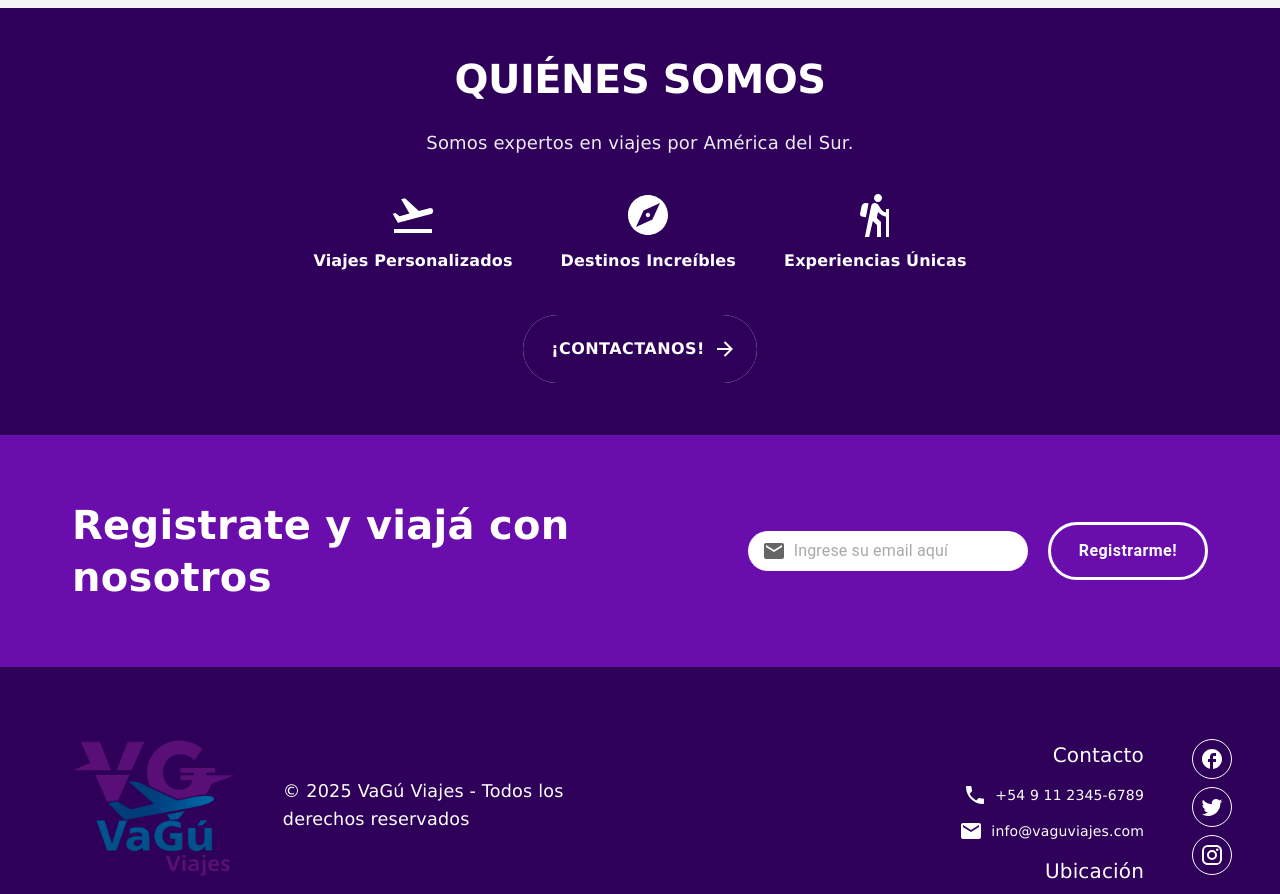
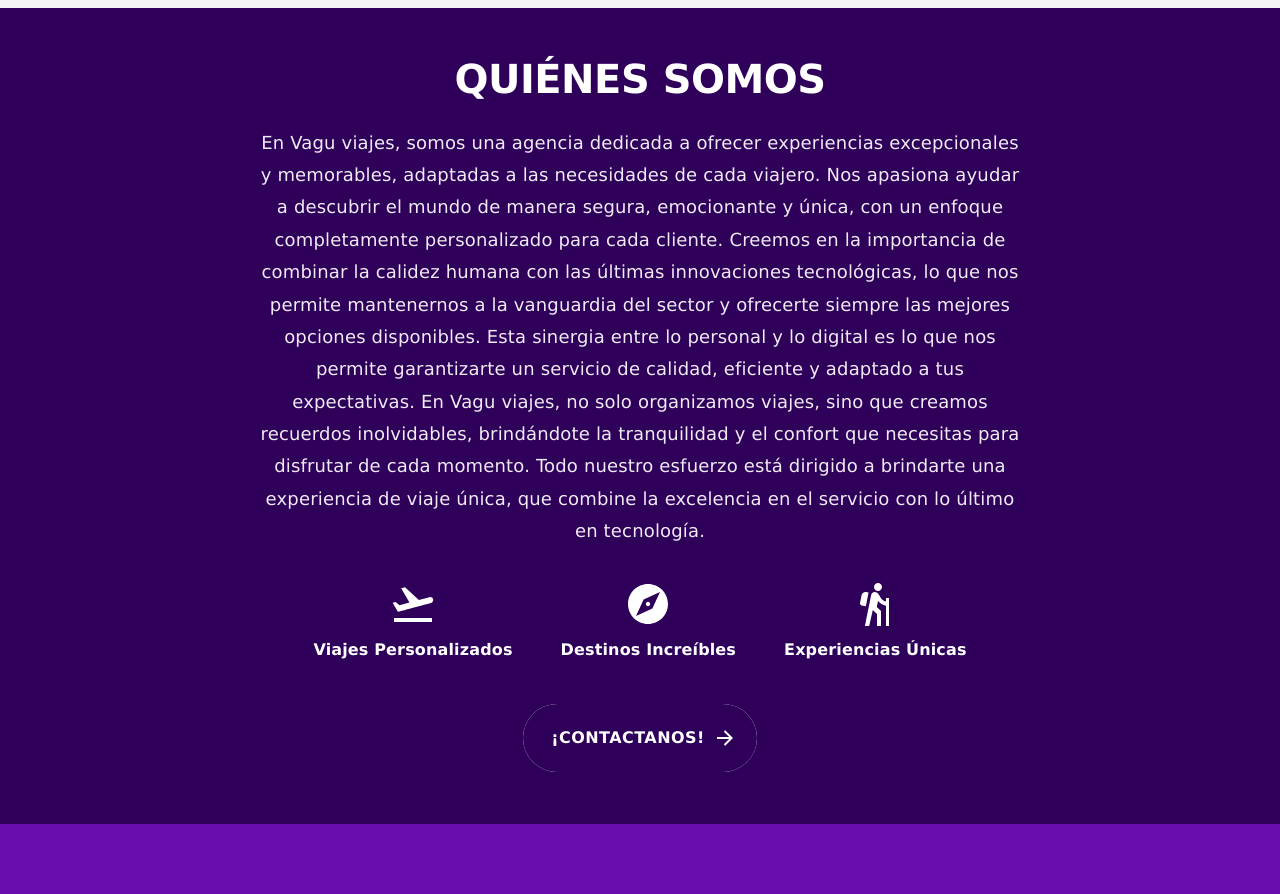
Before and after one commit to paolanovick/clonTravelconnect, a React (Vite) app: page / in a window 1280 px wide. Shown: the part 1880-2774 px from the top of the page. Built offline with nearby package versions, Linux system fonts and the light colour scheme; no server answers.

Commit message:
vaguviajes actualizado

```diff
--- a/src/componentes/especificos/paquetes/BotonConsultar.tsx
+++ b/src/componentes/especificos/paquetes/BotonConsultar.tsx
@@ -42,7 +42,8 @@
       const mensaje = `Me gustaría conocer más acerca del paquete “${nombrePaquete}” (ID: ${idPaquete}) ofrecido a través de ${operador}.`;
       const encodedMessage = encodeURIComponent(mensaje);
 
-      window.open(`https://wa.me/14067406473?text=${encodedMessage}`, "_blank");
+      window.open(`https://wa.me/5493518521370?text=${encodedMessage}`, "_blank");
+
 
     } else if (opcion === "consultar") {
       setOpenModalConsultar(true);
--- a/src/servicios/especificos/datosAgenciaSimulada.ts
+++ b/src/servicios/especificos/datosAgenciaSimulada.ts
@@ -51,19 +51,19 @@
   banner_registro_color_secundario: "#CBAEF0",
   banner_registro_color_terciario: "#3E0073",
 
-  quienes_somos_es: "Somos expertos en viajes por América del Sur.",
+  quienes_somos_es: "En Vagu viajes, somos una agencia  dedicada a ofrecer experiencias excepcionales y memorables, adaptadas a las necesidades de cada viajero.  Nos apasiona ayudar a descubrir el mundo de manera segura, emocionante y única, con un enfoque completamente personalizado para cada cliente.\n Creemos en la importancia de combinar la calidez humana con las últimas innovaciones tecnológicas, lo que nos permite mantenernos a la vanguardia del sector y ofrecerte siempre las mejores opciones disponibles. Esta sinergia entre lo personal y lo digital es lo que nos permite garantizarte un servicio de calidad, eficiente y adaptado a tus expectativas. \n En Vagu viajes, no solo organizamos viajes, sino que creamos recuerdos inolvidables, brindándote la tranquilidad y el confort que necesitas para disfrutar de cada momento. Todo nuestro esfuerzo está dirigido a brindarte una experiencia de viaje única, que combine la excelencia en el servicio con lo último en tecnología.",
   quienes_somos_en: "We are travel experts in South America.",
   quienes_somos_pt: "Somos especialistas em viagens pela América do Sul.",
 
   footer_texto: "© 2025 VaGú Viajes - Todos los derechos reservados",
   footer_tipografia: "Verdana",
   footer_tipografia_color: "white",
-  footer_facebook: "https://facebook.com/vaguviajes",
-  footer_twitter: "https://twitter.com/vaguviajes",
-  footer_instagram: "https://instagram.com/vaguviajes",
-  footer_whatsapp: "https://wa.me/5491123456789",
-  footer_telefono: "+54 9 11 2345-6789",
-  footer_email: "info@vaguviajes.com",
+  footer_facebook: "https://www.facebook.com/profile.php?id=61560226755026",
+  footer_twitter: "",
+  footer_instagram: "https://www.instagram.com/vagu_viajes_",
+  footer_whatsapp: "https://wa.me/351-8521370",
+  footer_telefono: "+54 1173905607",
+  footer_email: "",
   footer_direccion: "Dr. José Ramón Aguirre 3236",
   footer_ciudad: "Córdoba, Residencial Vélez Sarsfield",
   footer_pais: "Argentina",
```
Also changed, not shown: src/servicios/especificos/servicioCartasDestacadoMes.ts (line endings or trailing spaces).
